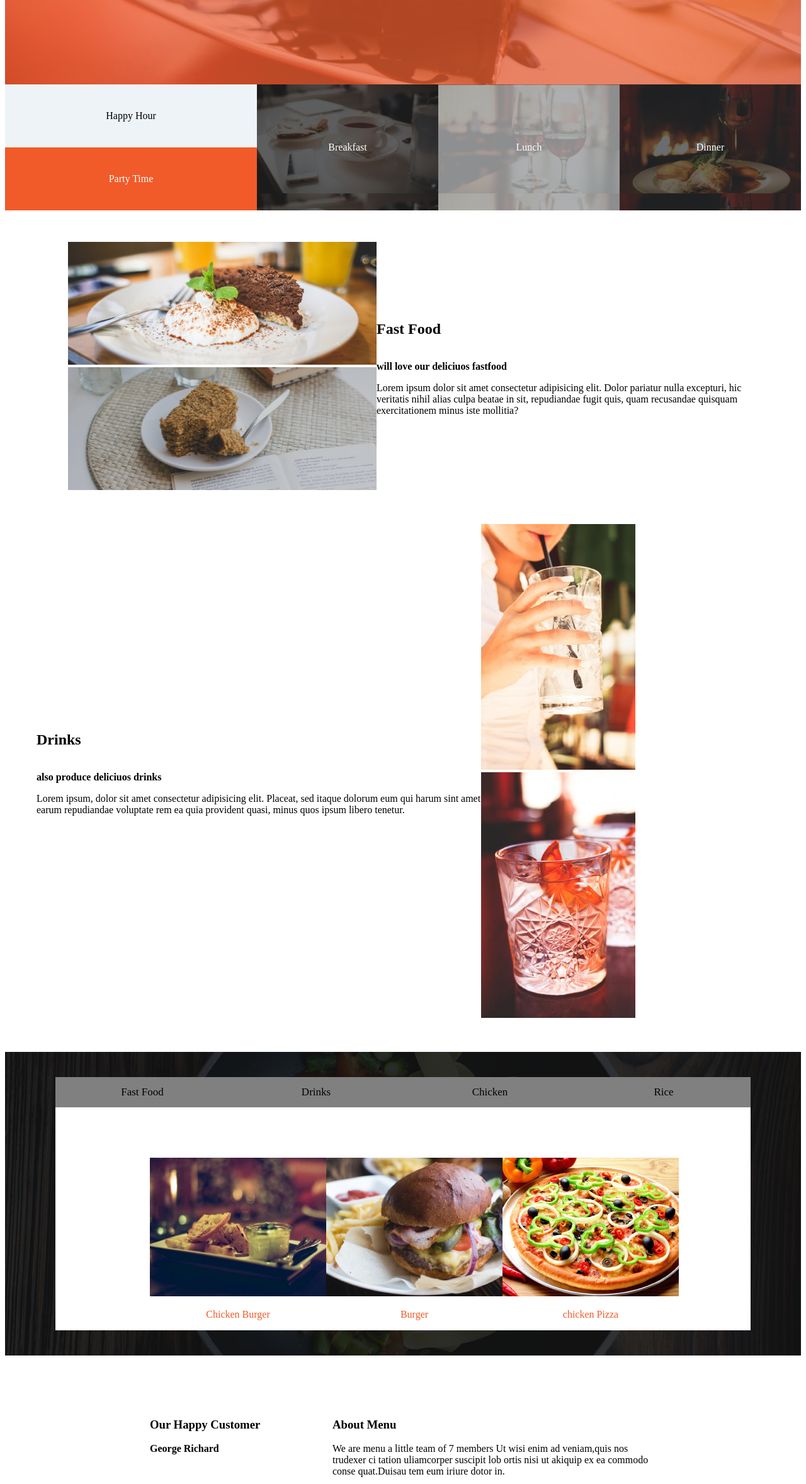
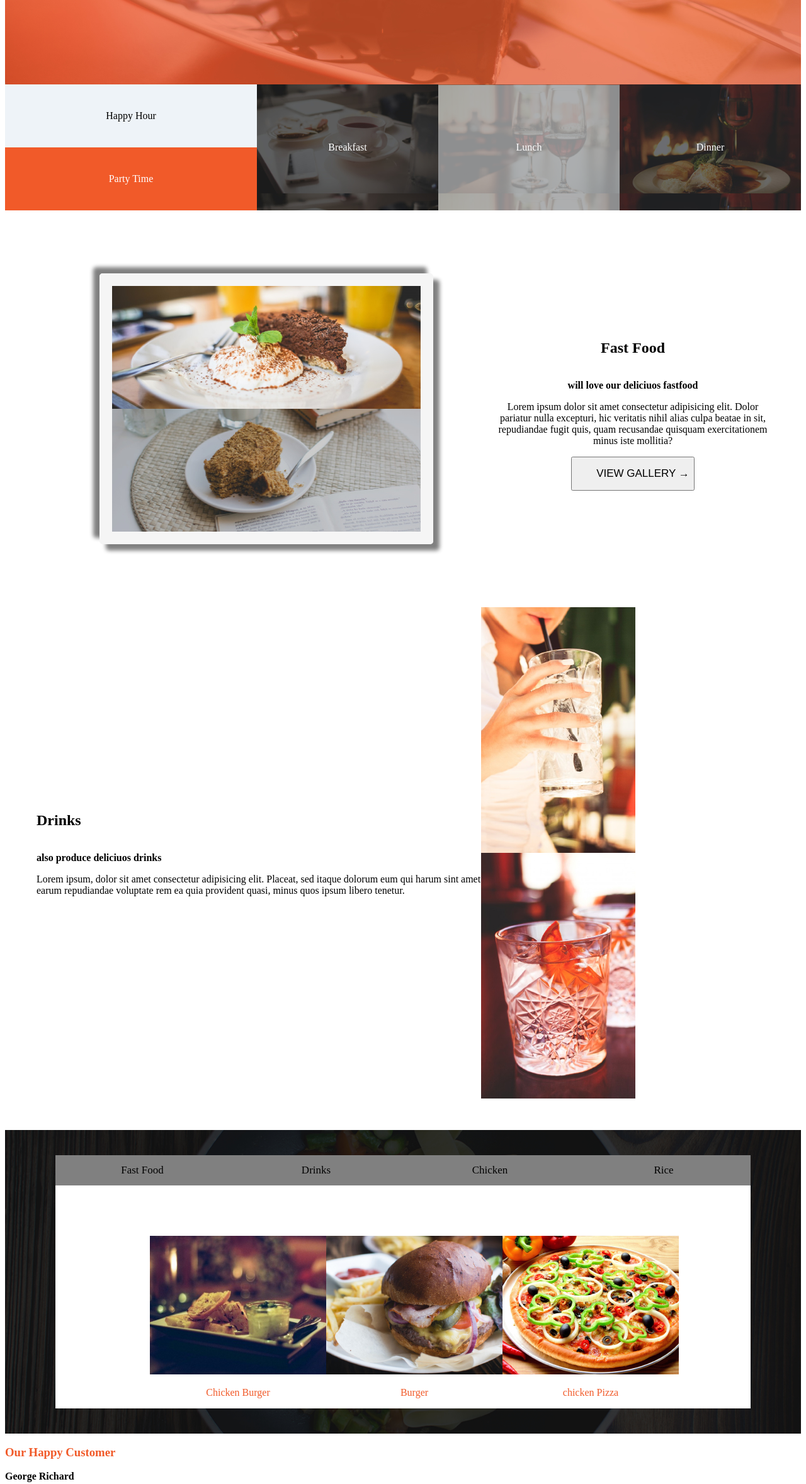
Before and after one commit to MosesGakuhi1857/anitas_kitchen_project, a plain HTML site: page index.html in a window 1280 px wide. Shown: the part 425-2781 px from the top of the page at 63% size. Drawn offline with Linux system fonts and the light colour scheme.

Commit message:
it will update changes in fastfood css

```diff
--- a/index.css
+++ b/index.css
@@ -91,6 +91,21 @@ nav{
     align-items: center;
     margin: 50px;
     margin-left: 100px;
+
+}
+#content{
+    text-align: center;
+    margin-left: 50px;
+    display:inline-block;
+}
+.img{
+    font-size: 0px;
+    box-shadow: 10px 10px 6px grey,-10px -10px 6px grey;
+    border-radius: 5px;
+    border: 20px solid whitesmoke;
+    width:50%;
+    margin:50px;
+
 }
 .Drinks{
     display:flex;
@@ -104,6 +119,7 @@ nav{
 #img{box-sizing: border-box;
      width:67% ;
     float:right;
+    font-size: 0px;
 }
 .ourmenu{
     background: url("../assets/foodsBg.jpg") no-repeat center ;
@@ -148,16 +164,7 @@ a:hover{
     text-align: center;
 }
 .com_sec{
-    display: flex;
-    column-count: 3;
-    padding-left:200px;
-    padding-right: 200px;
-    margin:30px;
-    padding-top: 50px;
-    box-sizing: content-box;
-    border: 20px;
-    box-shadow: 5px 5px 6px rgba(rgb(90, 89, 89,0.5);
-    border-radius: 2px;
+    column-gap: ;
 }
 .com_sec h3{
     color:#F15A29;
--- a/index.html
+++ b/index.html
@@ -60,6 +60,9 @@
                          <p>Lorem ipsum dolor sit amet consectetur adipisicing elit. Dolor pariatur nulla excepturi,
                              hic veritatis nihil alias culpa beatae in sit,
                                repudiandae fugit quis, quam recusandae quisquam exercitationem minus iste mollitia?</p>
+                              <div>
+                            <button class="boxlink"><a href="#">VIEW GALLERY &#8594;</a></button>
+                            </div>
                 </div>
      </div>
 
@@ -112,6 +115,9 @@
     <h3>Our Happy Customer</h3>
     <p><strong>George Richard</strong></p><br>
     <p>Great food! Menu is Awesome,there are not only greatbut also in the right price.i will highly recommend them</p>
+    <img src="assets/p1.png">
+    <img src="assets/p2.png">
+    <img src="assets/p3.png">
 
 </div>
 <div id="about"> <h3>About Menu</h3>
```
